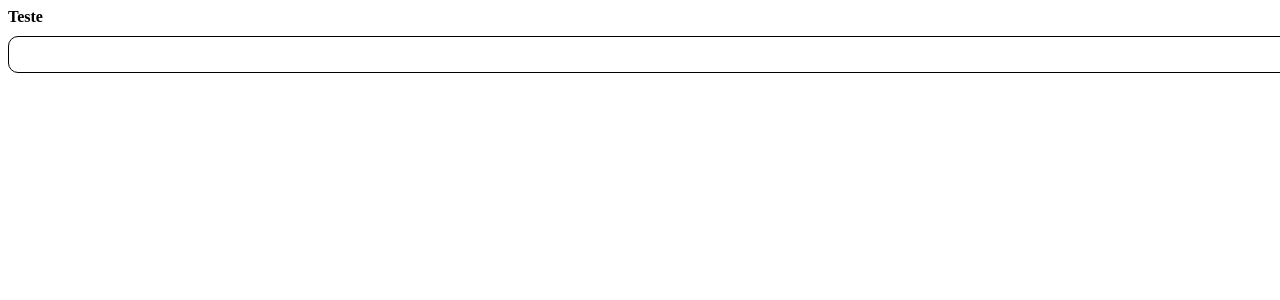
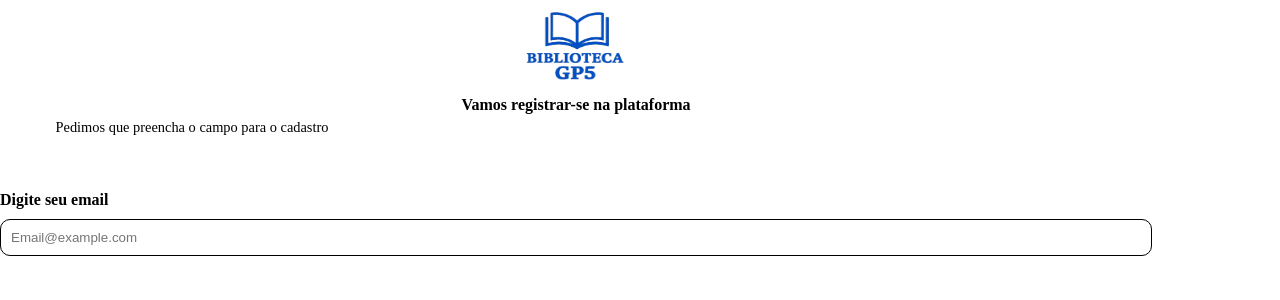
Before and after one commit to LuizHenriqueCFontes/biblioteca-gp5, a React (Vite) app: page /register in a window 1280 px wide. Shown: the top 300 px of the page. Built offline with nearby package versions, Linux system fonts and the light colour scheme.

Commit message:
feat: complete email input on registration screen

```diff
--- a/index.html
+++ b/index.html
@@ -1,5 +1,5 @@
 <!doctype html>
-<html lang="en">
+<html lang="pt-br">
   <head>
     <meta charset="UTF-8" />
     <link rel="icon" type="image/svg+xml" href="/favicon.svg" />
--- a/src/components/Input/Input.tsx
+++ b/src/components/Input/Input.tsx
@@ -2,7 +2,7 @@ import styles from "./Input.module.css";
 
 interface InputProps{
     id: string,
-    label: string,
+    label?: string,
     type?: string,
     placeholder?: string,
     value: string,
--- /dev/null
+++ b/src/components/Logo/Logo.module.css
@@ -0,0 +1,5 @@
+.logo{
+    aspect-ratio: 3 / 2;
+    width: 120px;
+    display: block;
+}
--- a/src/components/Logo/Logo.tsx
+++ b/src/components/Logo/Logo.tsx
@@ -1,7 +1,8 @@
 import logo from "../../assets/logo/alternative-logo.png";
+import styles from "./Logo.module.css";
 
-export function Logo(){
+export default function Logo(){
     return(
-        <img src={logo} alt="Logo da empresa" />
+        <img src={logo} className={styles.logo} alt="Logo da empresa" />
     );
 }
--- a/src/main.tsx
+++ b/src/main.tsx
@@ -2,6 +2,8 @@ import { StrictMode } from 'react'
 import { createRoot } from 'react-dom/client'
 import { BrowserRouter } from 'react-router-dom'
 import App from './App.tsx'
+
+import "./styles/global.css";
 
 createRoot(document.getElementById('root')!).render(
   <StrictMode>
--- a/src/pages/auth/Register/Register.tsx
+++ b/src/pages/auth/Register/Register.tsx
@@ -1,11 +1,29 @@
+import styles from "../../../styles/auth/authTheme.module.css";
+import Logo from "../../../components/Logo/Logo";
+import { Input } from "../../../components/Input/Input";
 import { useState } from "react";
-import { Input } from "../../../components/Input/Input";
 
 export default function Register(){
     const [email, setEmail] = useState("");
 
     return(
-        <Input id="5" label="Teste" value={email} onChange={setEmail}/>
+        <main>
+            <article >
+
+                <section className={styles.top}>
+                    <Logo />
+                    <h4>Vamos registrar-se na plataforma</h4>
+                    <p>Pedimos que preencha o campo para o cadastro</p>
+                </section>
+
+                <section>
+                    <form>
+                        <Input id="email" label="Digite seu email" placeholder="Email@example.com" type="email" value={email} onChange={setEmail} />
+
+                    </form>
+                </section>
+            </article>
+        </main>
 
     );
 }
--- /dev/null
+++ b/src/styles/auth/authTheme.module.css
@@ -0,0 +1,34 @@
+.background{
+    background: linear-gradient(to bottom, var(--primary-color-transparency),  var(--secondary-color-transparency)), url(../../assets/auth/auth-background.png);
+}
+
+.top{
+    display: grid;
+    grid-template-columns: repeat(3, 1fr);
+    grid-template-rows: repeat(2, auto);
+    margin-bottom: 55px;
+}
+
+.top img{
+    grid-column: 2 / 3;
+    justify-self: center;
+    margin-bottom: 15px;
+}
+
+.top h4{
+    grid-column: 1 / -1;
+    margin-bottom: 5px;
+    line-height: 1.2;
+    text-align: center;
+}
+
+.top p{
+    font-weight: normal;
+    font-size: 0.9em;
+    text-align: left;
+    text-align: center;
+}
+
+article{
+    width: 90%;
+}
```
Also changed, not shown: src/styles/global.css (line endings or trailing spaces).
